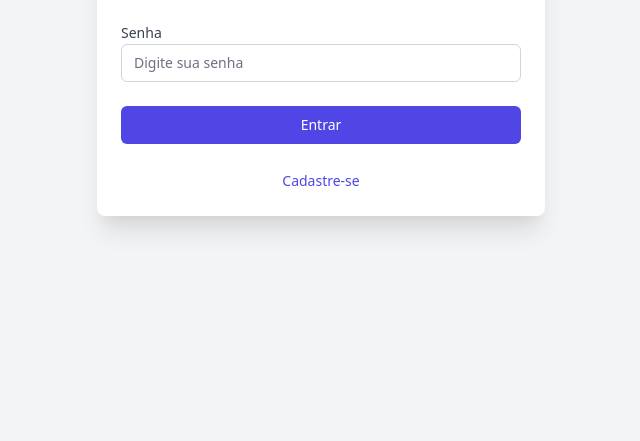
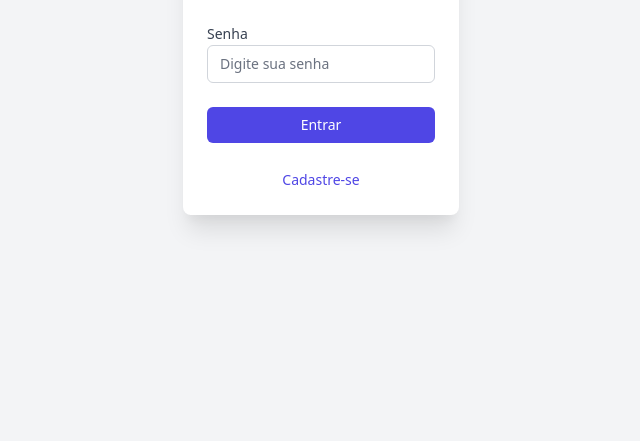
Before and after one commit to ErickJulio/sitesApiDados, a website: page index.html in a window 1280 px wide. Shown: the part 359-800 px from the top of the page, without its empty margins (319-959 px from the left). Drawn offline with nearby package versions, Linux system fonts and the light colour scheme.

Commit message:
talvezderuim2.html

```diff
--- a/index.html
+++ b/index.html
@@ -4,7 +4,7 @@
     <meta charset="UTF-8">
     <meta name="viewport" content="width=device-width, initial-scale=1.0">
     <title>Login</title>
-    <!-- Adicionando o CSS do Tailwind via CDN -->
+    <link rel="stylesheet" type="text/css" href="assets\css\pagina-inicial.css">
     <link href="https://cdn.jsdelivr.net/npm/tailwindcss@2.1.2/dist/tailwind.min.css" rel="stylesheet">
 </head>
 <body class="bg-gray-100">
```
